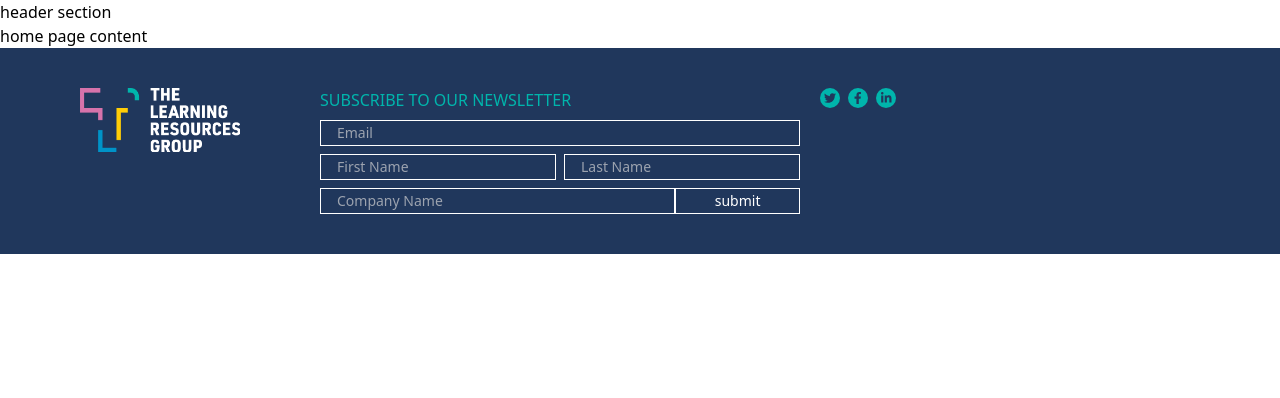
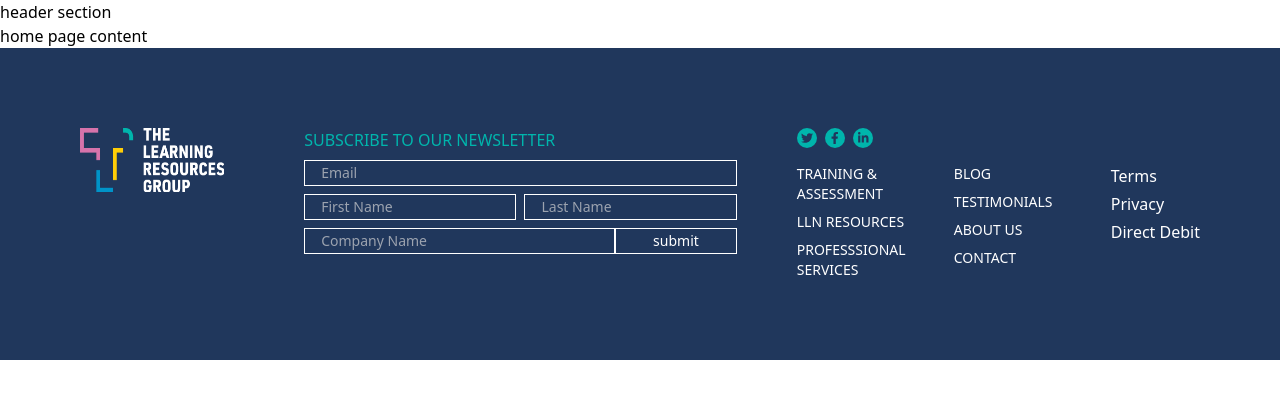
Before and after one commit to rumpapl/learning-resources-group-template-react-tailwind, a React (Create React App) app: page / in a window 1280 px wide. Shown: the top 398 px of the page. Built offline with nearby package versions, Linux system fonts and the light colour scheme.

Commit message:
worked on footer-links-UI

```diff
--- a/src/commomCompoenets/footer/Footer.js
+++ b/src/commomCompoenets/footer/Footer.js
@@ -2,23 +2,33 @@ import React from 'react';
 import Logo from '../logo/Logo';
 import FormSection from './FormSection';
 import SocialIconSection from './SocialIconSection';
+import FooterLinks from './FooterLinks';
 
 const Footer = () => {
     return (
         <div className="w-screen bg-footer  ">
-            <div className='px-5 py-10 ssm:px-20 sm:px-28 space-y-5 lg:space-y-0 sm:space-x-5 lg:flex'>
+            <div className='px-5 py-20 ssm:px-20 sm:px-28 space-y-5 lg:space-y-0 sm:space-x-5 lg:flex'>
+
                 <div className="sm:flex sm:space-x-20 space-y-5 sm:space-y-0">
-                    <div className='flex-shrink-0 p-auto'>
+                    <div className='flex-shrink-0 p-auto lg:flex-auto'>
                         <Logo />
                     </div>
 
-                    <div>
+                    <div className="lg:flex-auto">
                         <FormSection />
                     </div>
                 </div>
 
-                <div className="grid place-items-center lg:place-items-start">
-                    <SocialIconSection />
+                <div className="lg:flex-auto space-y-4 lg:pl-10 lg:block">
+
+                        <div className="grid place-items-center lg:place-items-start lg:order-last">
+                            <SocialIconSection />
+                        </div>
+                        <div>
+                            <FooterLinks />
+                        </div>
+
+
                 </div>
             </div>
         </div>
--- /dev/null
+++ b/src/commomCompoenets/footer/FooterLinks.js
@@ -0,0 +1,57 @@
+import React from 'react'
+
+const FooterLinks = () => {
+    return (
+        <div className='lg:flex lg:space-x-10 text-white
+            md:space-y-4 lg:space-y-0 justify-center lg:items-start lg:justify-center'>
+            <div className='lg:flex lg:flex-1 lg:space-x-10'>
+                <div className='lg:flex-1 text-sm hidden md:block
+                    md:flex lg:block items-center justify-center
+                    md:space-x-4 lg:space-x-0 lg:space-y-2'>
+                    <div>
+                        <a href='#'>TRAINING & ASSESSMENT</a>
+                    </div>
+                    <div>
+                        <a href='#'>LLN RESOURCES</a>
+                    </div>
+                    <div>
+                        <a href='#'>PROFESSSIONAL SERVICES</a>
+                    </div>
+                </div>
+
+                <div className='lg:flex-1 text-sm hidden
+                    md:flex lg:block items-center justify-center
+                    md:block md:space-x-4 lg:space-x-0 lg:space-y-2 '>
+                    <div>
+                        <a href='#'>BLOG</a>
+                    </div>
+                    <div>
+                        <a href='#'>TESTIMONIALS</a>
+                    </div>
+                    <div>
+                        <a href='#'>ABOUT US</a>
+                    </div>
+                    <div>
+                        <a href='#'>CONTACT</a>
+                    </div>
+                </div>
+            </div>
+            <div className='lg:block lg:space-y-1
+                    lg:space-x-0 space-x-4
+                    flex items-center justify-center lg:block
+                    '>
+                <div>
+                    <a href='#'>Terms</a>
+                </div>
+                <div>
+                    <a href='#'>Privacy</a>
+                </div>
+                <div>
+                    <a href='#'>Direct Debit</a>
+                </div>
+            </div>
+        </div>
+    )
+}
+
+export default FooterLinks
```
